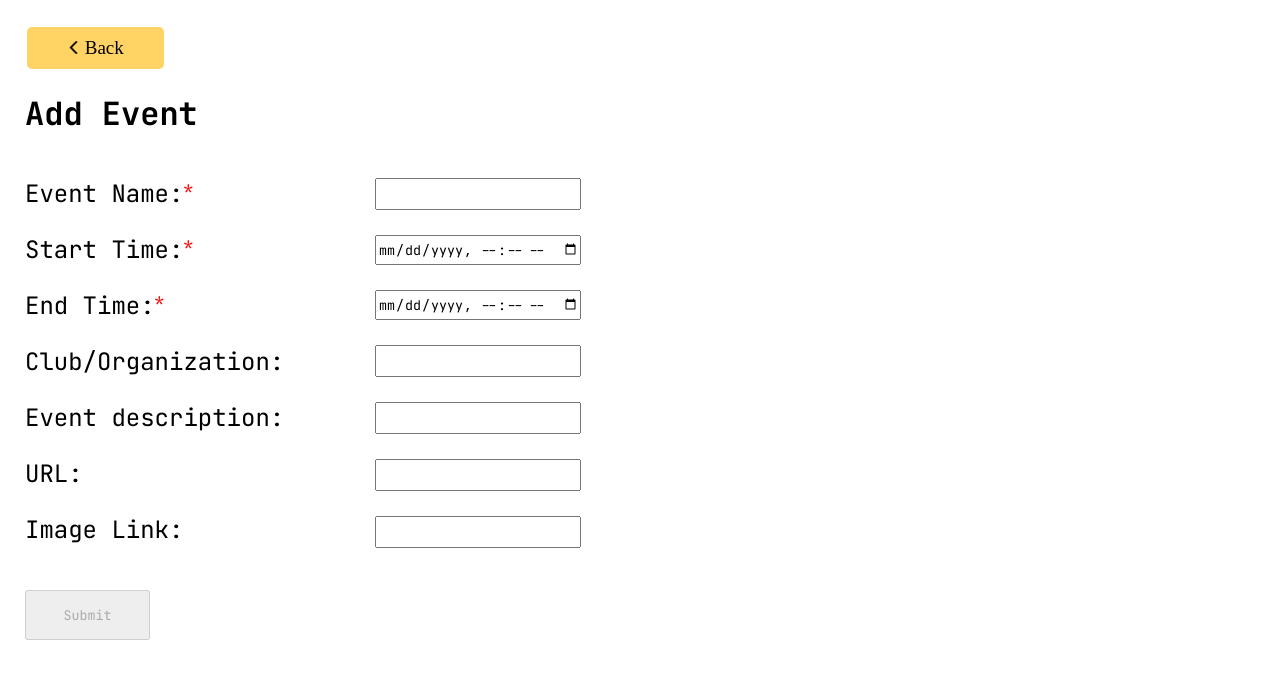
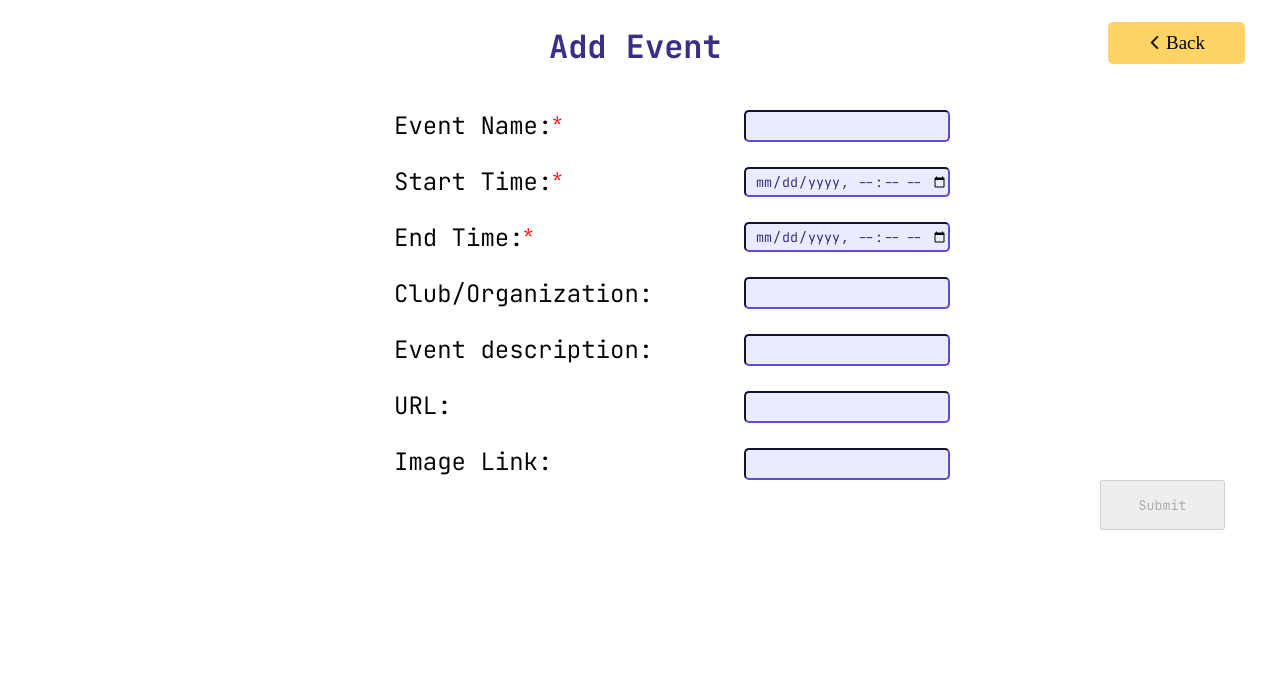
Before and after one commit to LeoATX/humanityhack2024, a Vue app in the folder fistbump/: page /leader in a window 1280 px wide. Shown: the top 678 px of the page. Built offline with nearby package versions, Linux system fonts and the light colour scheme; a web font is replaced by a local one; what @coleqiu/vue-drag-select would draw is missing.

Commit message:
editLeaderView

```diff
--- a/fistbump/src/views/LeaderView.vue
+++ b/fistbump/src/views/LeaderView.vue
@@ -51,18 +51,20 @@ export default {
 </script>
 
 <template>
-  <div style="margin: 25px">
   <RouterLink to="/">
-        <button class="button">
-            <img src="@/assets/arrow-left.png" width="13px" height="13px"/>
+    <button class="button" style="float:right;  margin-top: -3px; margin-right:35px; ">
+      <img src="@/assets/arrow-left.png" width="13px" height="13px" />
       Back
     </button>
   </RouterLink>
+  <div style="margin: 25px">
 
-    <h1>Add Event</h1>
+
+    <div style="margin-left: 30%">
+      <h1 class="addHeader">Add Event</h1>
       <br>
       <div style="width: 550px; display: grid; grid-template-columns: 350px 1fr;">
-      <div style="grid-column: 1; display: flex; flex-direction: column; gap: 25px;">
+        <div style="grid-column: 1; display: flex; flex-direction: column; gap: 25px; font-weight: 350;">
           <label class="required">Event Name:</label>
           <label class="required">Start Time:</label>
           <label class="required">End Time:</label>
@@ -81,9 +83,7 @@ export default {
           <input v-model="imageURL" class="input" type="text" />
         </div>
       </div>
-
-    <br />
-    <br />
+      <div style="float: right; margin-right: 30px;">
         <button style="width: 125px; height: 50px;" @click="submit"
           :disabled="(name == null || startTime == null || endTime == null) ? '' : disabled">Submit</button>
         <!-- <p v-if="(name == null || startTime == null || endTime == null) == true">You are missing a required parameter silly
@@ -92,10 +92,16 @@ export default {
 
         <p style="color: red">{{ error }}</p>
       </div>
+    </div>
+    <br />
+    <br />
+
+  </div>
 </template>
 
 <style>
 @import url('https://fonts.googleapis.com/css2?family=JetBrains+Mono:ital,wght@0,100..800;1,100..800&family=Roboto:ital,wght@0,100;0,300;0,400;0,500;0,700;0,900;1,100;1,300;1,400;1,500;1,700;1,900&display=swap');
+/* @import url('https://fonts.googleapis.com/css2?family=Smooch+Sans:wght@100..900&display=swap'); */
 
 label {
   margin-right: 15px;
@@ -104,6 +110,11 @@ label {
 
 input {
   height: 26px;
+  background-color: #EBEBFF;
+  border-color: #3A2E87;
+  border-radius: 5px;
+  color: #3A2E87;
+  text-align: center;
 }
 
 .required::after {
@@ -113,6 +124,11 @@ input {
   color: red;
 }
 
+.addHeader {
+  color: #3A2E87;
+  margin-left: 18%;
+}
+
 * {
   font-family: "JetBrains Mono";
 }
```
Lines whose indentation alone changed are shown as unchanged.
